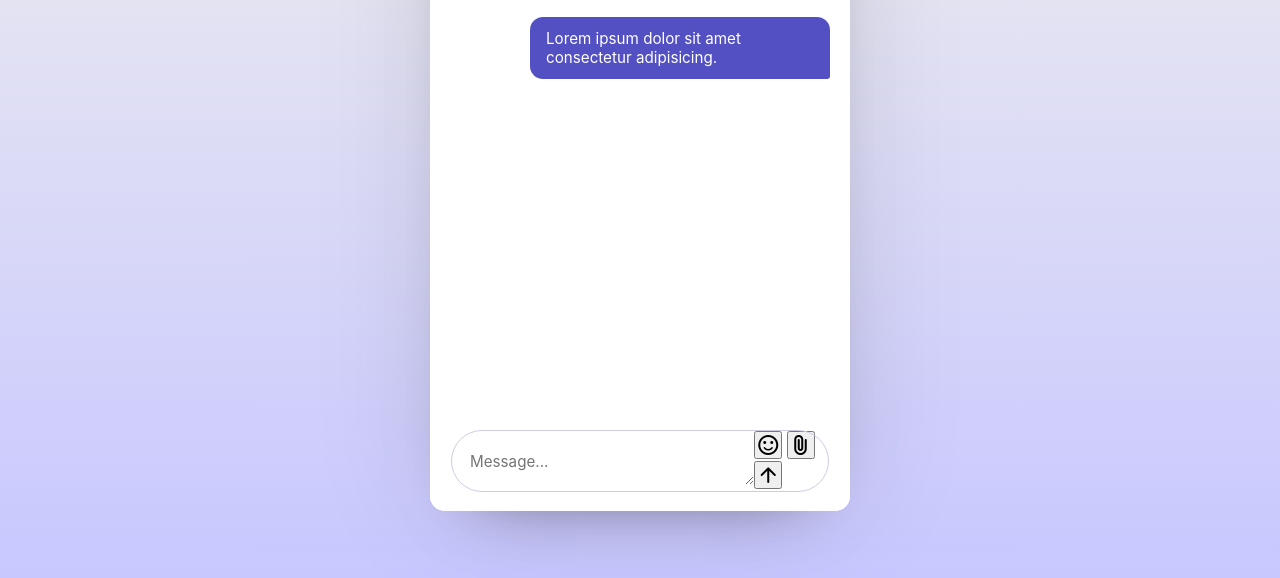
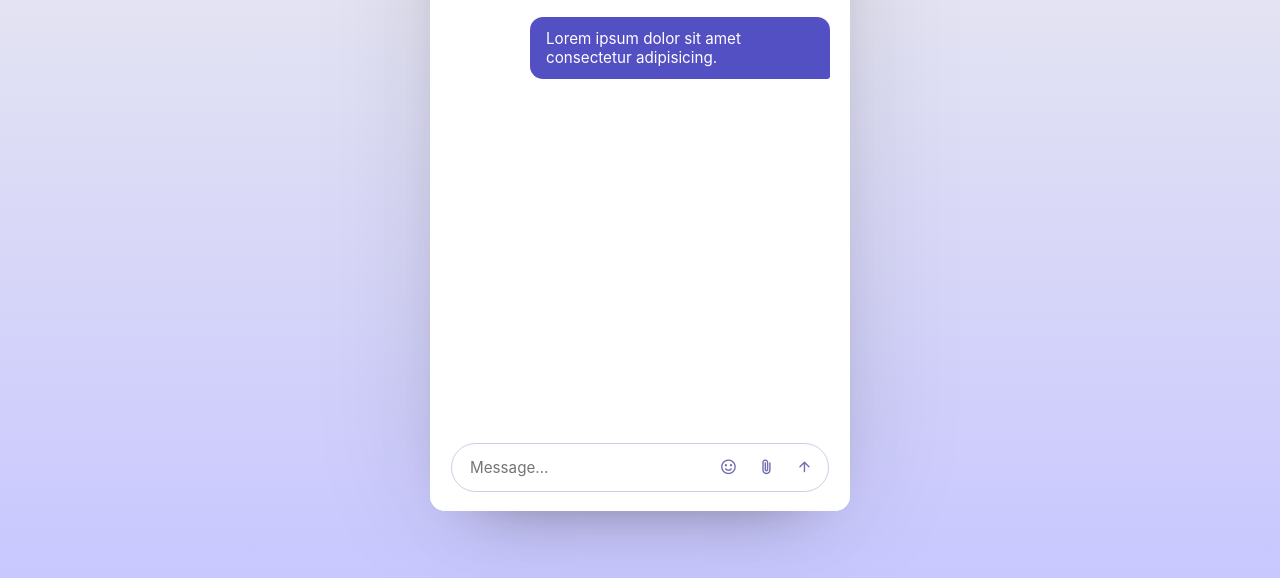
Before and after one commit to VadymMakohon/AI-Chatbot, a plain HTML site: page index.html in a window 1280 px wide. Shown: the part 222-800 px from the top of the page. Drawn offline with nearby package versions, Linux system fonts and the light colour scheme.

Commit message:
updated style

```diff
--- a/style.css
+++ b/style.css
@@ -155,7 +155,33 @@ body {
     outline: none;
     height: 47px;
     width: 100%;
+    resize: none;
     font-size: 0.95rem;
     padding: 14px 0 13px 18px;
     border-radius: inherit;
 }
+
+.chat-form .chat-controls {
+    display: flex;
+    height: 47px;
+    gap: 3px;
+    align-items: center;
+    align-self: flex-end;
+    padding-right: 6px;
+}
+
+.chat-form .chat-controls button {
+    height: 35px;
+    width: 35px;
+    border: none;
+    font-size: 1.15rem;
+    cursor: pointer;
+    color: #706DB0;
+    background: none;
+    border-radius: 50%;
+    transition: 0.2s ease;
+}
+
+.chat-form .chat-controls button:hover {
+    background: #f1f1ff;
+}
```
